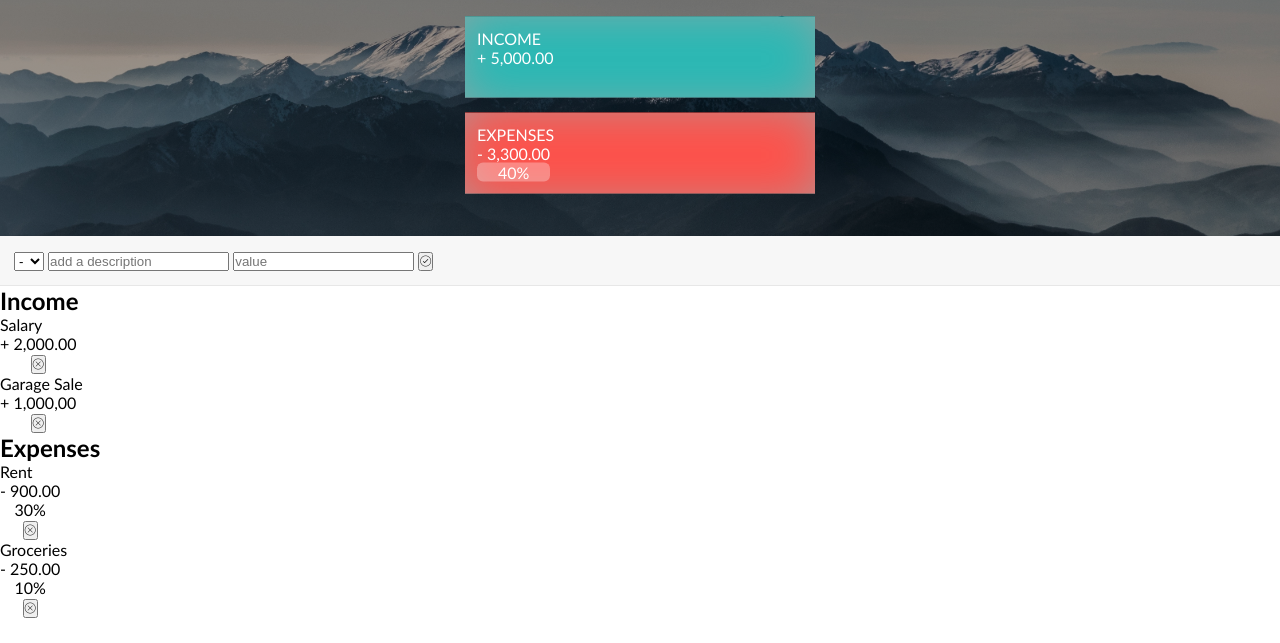
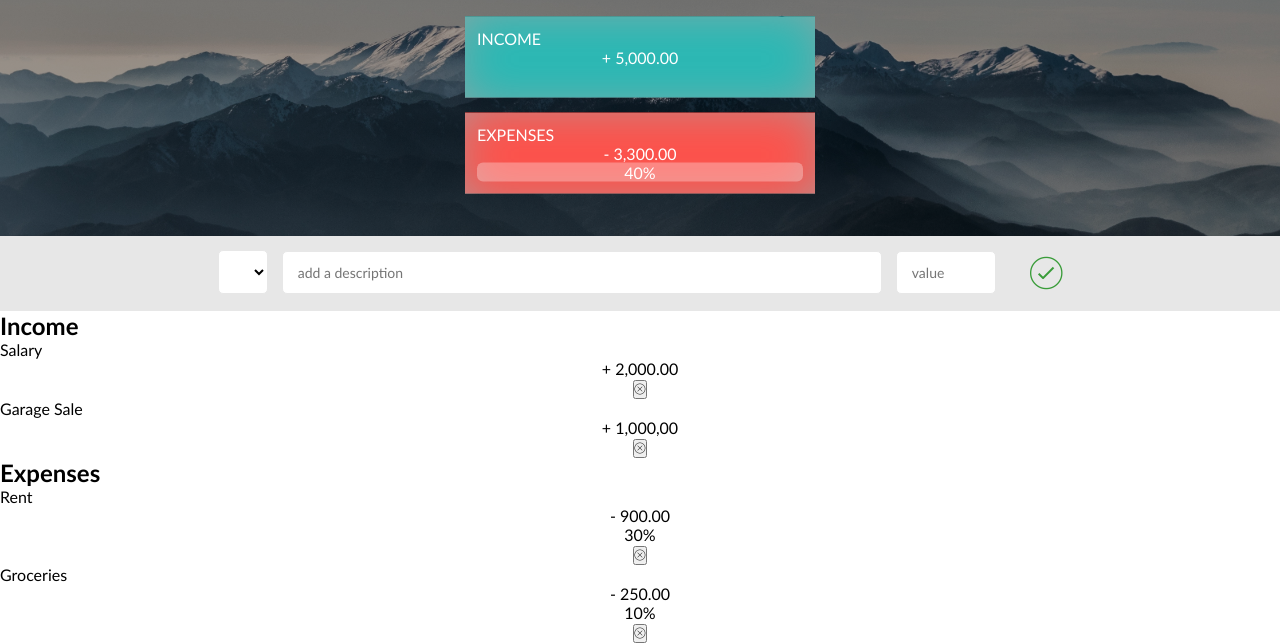
Before and after one commit to KhallilB/Budgetr, a plain HTML site: page index.html in a window 1280 px wide. Shown: the part 164-807 px from the top of the page. Drawn offline with nearby package versions, Linux system fonts and the light colour scheme.

Commit message:
add value styling

```diff
--- a/style.css
+++ b/style.css
@@ -21,7 +21,7 @@ body {
 }
 
 .right {
-    display: inline-block;
+    vertical-align: middle;
     text-align: center;
 }
 /* .red { color: #FF5049 !important; }
@@ -92,5 +92,79 @@ h2 {
 .add {
     padding: 14px;
     border-bottom: 1px solid #e7e7e7;
-    background-color: #f7f7f7;
+    background-color: #e7e7e7;
+    box-shadow: rgba(0, 0, 0, 0.6);
 }
+
+.add-container {
+    margin: 0 auto;
+    text-align: center;
+}
+
+.add-type {
+    width: 50px;
+    border: solid 1px #e7e7e7;
+    height: 44px;
+    font-size: 18px;
+    color: inherit;
+    font-family: inherit;
+    background-color: #fff;
+    margin-right: 10px;
+    font-weight: 300;
+    transition: border 0.3s;
+}
+
+.add-type,
+.add-description,
+.add-value {
+    border: 1px solid #e7e7e7;
+    background-color:  #fff;
+    color: inherit;
+    font-family: inherit;
+    font-size: 14px;
+    padding: 12px 15px;
+    margin-right: 10px;
+    border-radius: 5px;
+    transition: border 0.3s;
+}
+
+.add-description {
+    width: 600px;
+}
+
+.add-value {
+    width: 100px;
+}
+
+.add-button {
+    font-size: 40px;
+    background: none;
+    border: none;
+    color: rgb(57, 156, 57);
+    cursor: pointer;
+    display: inline-block;
+    vertical-align: middle;
+    line-height: 1.1;
+    margin-left: 20px;
+}
+
+.add-button :active {
+    transform: translateY(2px);
+}
+
+.add-type:focus,
+.add-description:focus,
+.add-value:focus {
+    outline: none;
+    border: 1px solid rgb(57, 156, 57);
+}
+
+.add-button:focus {
+    outline: none;
+}
+
+.add-button:hover {
+    color: rgb(60, 196, 60);
+}
+
+/* Lists Items */
```
Also changed, not shown: index.html (+4 -4 lines).
